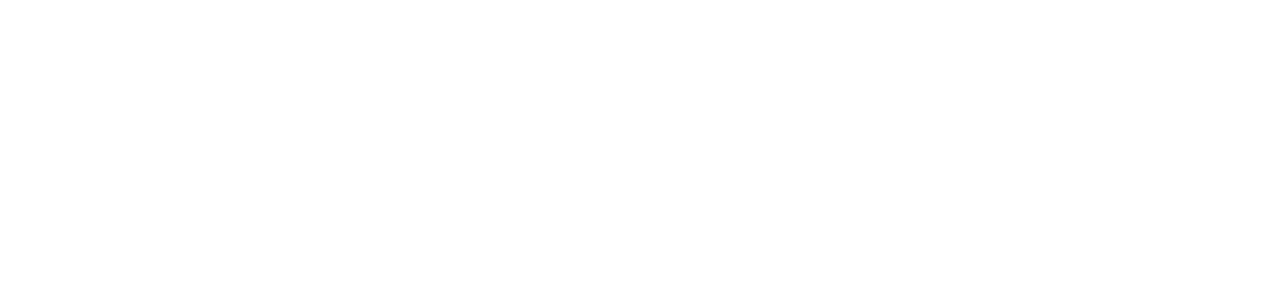
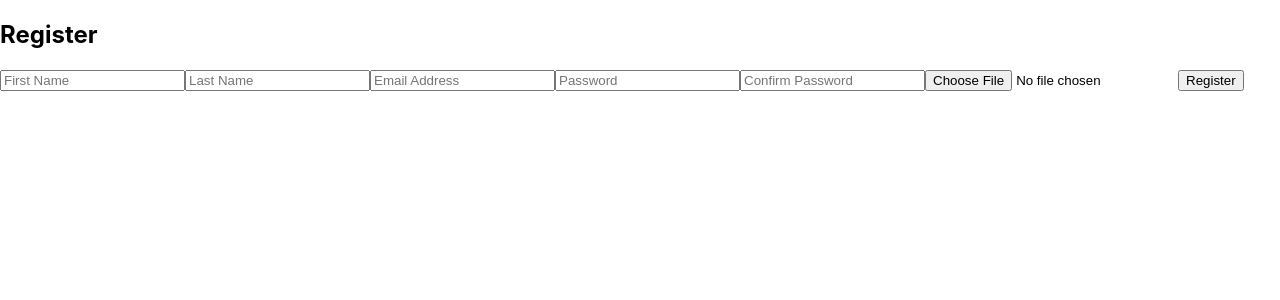
Before and after one commit to AlmogMeirov/Mail, a React (Create React App) app in the folder client/: page /register in a window 1280 px wide. Before the commit this address had no page. Shown: the top 300 px of the page. Built offline with nearby package versions, Linux system fonts and the light colour scheme.

Commit message:
nreging issues

```diff
--- a/client/src/App.js
+++ b/client/src/App.js
@@ -1,6 +1,8 @@
 import { BrowserRouter, Routes, Route } from "react-router-dom";
 import InboxPage from "./pages/InboxPage";
 import MailViewPage from "./pages/MailViewPage";
+import Register from "./pages/Register";
+import Login from "./pages/Login";
 
 function App() {
   return (
@@ -8,6 +10,8 @@
       <Routes>
         <Route path="/inbox" element={<InboxPage />} />
         <Route path="/mail/:id" element={<MailViewPage />} />
+        <Route path="/register" element={<Register />} />
+        <Route path="/login" element={<Login />} />
       </Routes>
     </BrowserRouter>
   );
--- /dev/null
+++ b/client/src/pages/Login.jsx
@@ -0,0 +1,108 @@
+// src/pages/Login.jsx
+import { useState } from 'react';
+import { useNavigate } from 'react-router-dom';
+
+const Login = () => {
+    // --- state ---
+    const [email, setEmail] = useState('');
+    const [password, setPassword] = useState('');
+    const [errorMessage, setError] = useState('');
+    const [isLoading, setLoading] = useState(false);
+
+    const navigate = useNavigate();
+
+    // --- simple client-side validation ---
+    const validate = () => {
+        if (!email || !password) {
+            setError('Both fields are required');
+            return false;
+        }
+        const emailRegex = /^[^\s@]+@[^\s@]+\.[^\s@]+$/;
+        if (!emailRegex.test(email)) {
+            setError('Invalid email format');
+            return false;
+        }
+        setError('');
+        return true;
+    };
+
+    // --- handle form submit ---
+    const handleSubmit = async (e) => {
+        e.preventDefault();
+        if (!validate()) return;
+
+        setLoading(true);
+        setError('');
+
+        try {
+            const res = await fetch('http://localhost:3000/api/users/login', {
+                method: 'POST',
+                headers: { 'Content-Type': 'application/json' },
+                body: JSON.stringify({ email, password }),
+            });
+
+            if (res.status === 200) {
+                const { token } = await res.json();
+                localStorage.setItem('token', token);
+                navigate('/inbox');
+            } else {
+                let errorMsg = 'Login failed';
+                try {
+                    const data = await res.json();
+                    errorMsg = data?.error || errorMsg;
+                } catch (jsonErr) {
+                    console.warn('Failed to parse error JSON:', jsonErr);
+                }
+                setError(errorMsg);
+            }
+        } catch (err) {
+            console.error('Network error:', err);
+            setError('Could not connect to server');
+        } finally {
+            setLoading(false);
+        }
+    }
+
+    // --- render ---
+    return (
+        <div>
+            <h2>Login</h2>
+
+            {errorMessage && (
+                <div style={{
+                    backgroundColor: 'red',
+                    color: 'white',
+                    padding: '10px',
+                    borderRadius: '5px',
+                    marginBottom: '15px'
+                }}>
+                    {errorMessage}
+                </div>
+            )}
+
+            <form onSubmit={handleSubmit}>
+                <input
+                    type="email"
+                    placeholder="Email Address"
+                    value={email}
+                    onChange={(e) => setEmail(e.target.value)}
+                    required
+                />
+
+                <input
+                    type="password"
+                    placeholder="Password"
+                    value={password}
+                    onChange={(e) => setPassword(e.target.value)}
+                    required
+                />
+
+                {isLoading && <p>Logging in...</p>}
+
+                <button type="submit">Login</button>
+            </form>
+        </div>
+    );
+};
+
+export default Login;
--- /dev/null
+++ b/client/src/pages/Register.jsx
@@ -0,0 +1,163 @@
+import { useState } from 'react';
+import { useNavigate } from 'react-router-dom';
+
+const Register = () => {
+    // Local state for each field
+    const [firstName, setFirstName] = useState('');
+    const [lastName, setLastName] = useState('');
+    const [email, setEmail] = useState('');
+    const [password, setPassword] = useState('');
+    const [confirmPassword, setConfirmPassword] = useState('');
+    const [profilePicture, setProfilePicture] = useState(null);
+    const [errorMessage, setErrorMessage] = useState('');
+    const [isLoading, setIsLoading] = useState(false);
+
+    const navigate = useNavigate();
+
+    // Validate inputs before sending
+    const validateForm = () => {
+        if (!firstName || !lastName || !email || !password || !confirmPassword) {
+            setErrorMessage("All fields must be filled (except profile picture)");
+            return false;
+        }
+
+        const emailRegex = /^[^\s@]+@[^\s@]+\.[^\s@]+$/;
+        if (!emailRegex.test(email)) {
+            setErrorMessage("Invalid email format");
+            return false;
+        }
+
+        if (password.length < 6) {
+            setErrorMessage("Password must be at least 6 characters");
+            return false;
+        }
+
+        if (password !== confirmPassword) {
+            setErrorMessage("Passwords do not match");
+            return false;
+        }
+
+        setErrorMessage('');
+        return true;
+    };
+
+    // Handle profile picture as base64
+    const handleImageChange = (e) => {
+        const file = e.target.files[0];
+        if (!file) return;
+
+        const reader = new FileReader();
+        reader.onloadend = () => {
+            setProfilePicture(reader.result);
+        };
+        reader.readAsDataURL(file);
+    };
+
+    // Submit registration form
+    const handleSubmit = async (e) => {
+        e.preventDefault();
+
+        if (!validateForm()) return;
+
+        setIsLoading(true);
+        setErrorMessage('');
+
+        try {
+            const response = await fetch("http://localhost:3000/api/users/register", {
+                method: 'POST',
+                headers: { 'Content-Type': 'application/json' },
+                body: JSON.stringify({
+                    firstName,
+                    lastName,
+                    email,
+                    password,
+                    profilePicture,
+                }),
+            });
+
+            if (response.status === 201) {
+                navigate('/login');
+            } else {
+                const data = await response.json();
+                setErrorMessage(data?.error || "Registration failed");
+            }
+        } catch (err) {
+            console.error("Network or unexpected error:", err);
+            setErrorMessage("Could not connect to server");
+        } finally {
+            setIsLoading(false);
+        }
+    };
+
+    return (
+        <div>
+            <h2>Register</h2>
+
+            {errorMessage && (
+                <div style={{
+                    color: 'white',
+                    backgroundColor: 'red',
+                    padding: '10px',
+                    borderRadius: '5px',
+                    marginBottom: '15px'
+                }}>
+                    {errorMessage}
+                </div>
+            )}
+
+            <form onSubmit={handleSubmit}>
+                <input
+                    type="text"
+                    placeholder="First Name"
+                    value={firstName}
+                    onChange={(e) => setFirstName(e.target.value)}
+                    required
+                />
+
+                <input
+                    type="text"
+                    placeholder="Last Name"
+                    value={lastName}
+                    onChange={(e) => setLastName(e.target.value)}
+                    required
+                />
+
+                <input
+                    type="email"
+                    placeholder="Email Address"
+                    value={email}
+                    onChange={(e) => setEmail(e.target.value)}
+                    required
+                />
+
+                <input
+                    type="password"
+                    placeholder="Password"
+                    value={password}
+                    onChange={(e) => setPassword(e.target.value)}
+                    required
+                />
+
+                <input
+                    type="password"
+                    placeholder="Confirm Password"
+                    value={confirmPassword}
+                    onChange={(e) => setConfirmPassword(e.target.value)}
+                    required
+                />
+
+                <input
+                    type="file"
+                    accept="image/*"
+                    onChange={handleImageChange}
+                />
+
+                {isLoading && <p>Registering...</p>}
+
+                <button type="submit">Register</button>
+            </form>
+        </div>
+    );
+};
+
+export default Register;
```
